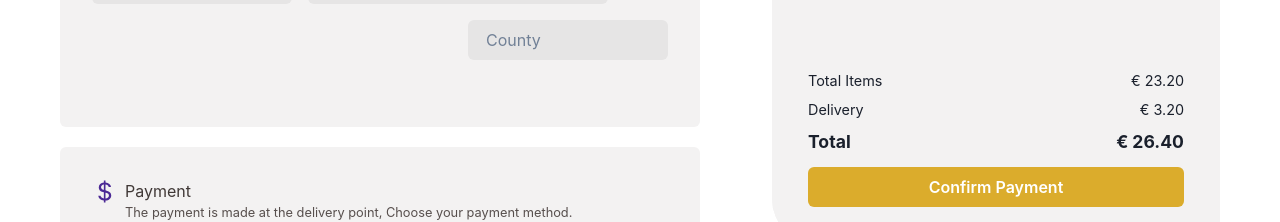
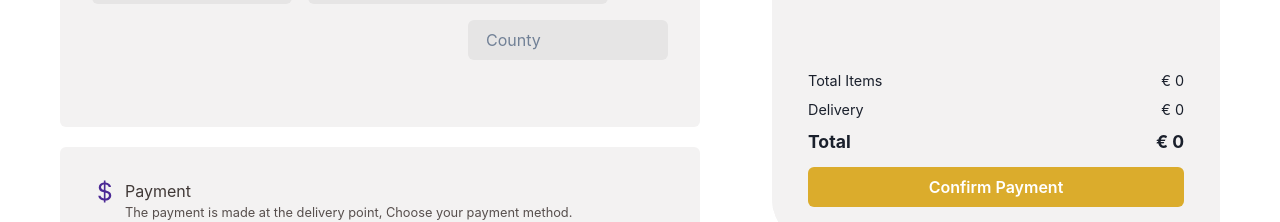
Before and after one commit to diebraga/delivery_coffee, a React (Vite) app: page /cart in a window 1280 px wide. Shown: the part 522-744 px from the top of the page. Built offline with nearby package versions, Linux system fonts and the light colour scheme.

Commit message:
summary footer

```diff
--- a/src/@types/products.ts
+++ b/src/@types/products.ts
@@ -6,3 +6,8 @@ export type ProductType = {
   totalPrice: number
   quantity: number
 }
+
+export type SummaryType = {
+  totalPriceEveryItem: number,
+  deliveryPrice: number
+}
--- a/src/components/Payment/PaymentWidgetFooter.tsx
+++ b/src/components/Payment/PaymentWidgetFooter.tsx
@@ -1,6 +1,12 @@
 import { Button, Flex } from "@chakra-ui/react";
+import { useCart } from "../../hooks/useCart";
 
 export function PaymentWidgetFooter() {
+  const {
+    summary
+  } = useCart()
+
+  const { deliveryPrice, totalPriceEveryItem } = summary
   return (
     <Flex
       as='footer'
@@ -24,7 +30,7 @@ export function PaymentWidgetFooter() {
           mt='2'
         >
           <Flex>Total Items</Flex>
-          <Flex>€ 23.20</Flex>
+          <Flex>€ {totalPriceEveryItem}</Flex>
         </Flex>
 
         <Flex
@@ -33,7 +39,7 @@ export function PaymentWidgetFooter() {
           mt='2'
         >
           <Flex>Delivery</Flex>
-          <Flex>€ 3.20</Flex>
+          <Flex>€ {deliveryPrice}</Flex>
         </Flex>
 
         <Flex
@@ -43,7 +49,7 @@ export function PaymentWidgetFooter() {
           mt='2'
         >
           <Flex>Total</Flex>
-          <Flex>€ 26.40</Flex>
+          <Flex>€ {totalPriceEveryItem + deliveryPrice}</Flex>
         </Flex>
 
         <Button
--- a/src/contexts/CartContext.tsx
+++ b/src/contexts/CartContext.tsx
@@ -1,6 +1,6 @@
 import { createContext, ReactNode } from 'react'
 import { FieldErrorsImpl, SubmitHandler, useForm, UseFormHandleSubmit, UseFormRegister } from 'react-hook-form'
-import { ProductType } from '../@types/products'
+import { ProductType, SummaryType } from '../@types/products'
 import { useLocalStorage } from '../hooks/useLocalStorage'
 
 interface CartProviderProp {
@@ -16,6 +16,7 @@ interface CartContextProps {
   onSubmit: SubmitHandler<Inputs>
   register: UseFormRegister<Inputs>
   errors: FieldErrorsImpl<Inputs>
+  summary: SummaryType
 }
 
 interface Inputs {
@@ -32,11 +33,21 @@ export function CartProvider({ children }: CartProviderProp) {
   const [cart, setCart] = useLocalStorage<ProductType[]>("coffee.delivery.cart", [])
   const [cartNotificationOn, setCartNotificationOn] = useLocalStorage<number>("coffee.delivery.cart.notification.status", 0)
 
-  const { register, handleSubmit, watch, formState: { errors } } = useForm<Inputs>({
+  const { register, handleSubmit, formState: { errors } } = useForm<Inputs>({
     mode: 'all'
   });
+
+  const totalPriceEveryItem = cart.map(item => item.totalPrice).reduce((prev, curr) => prev + curr, 0);
+
+  const deliveryPrice = cart.length > 0 ? 3.50 : 0
+
+  const summary: SummaryType = {
+    totalPriceEveryItem,
+    deliveryPrice
+  }
   const onSubmit: SubmitHandler<Inputs> = data => console.log(data);
-console.log(cart)
+  console.log(totalPriceEveryItem)
+
   return (
     <CartContext.Provider value={{
       cart,
@@ -46,7 +57,8 @@ console.log(cart)
       handleSubmit,
       onSubmit,
       register,
-      errors
+      errors,
+      summary
     }}>
       {children}
     </CartContext.Provider>
```
